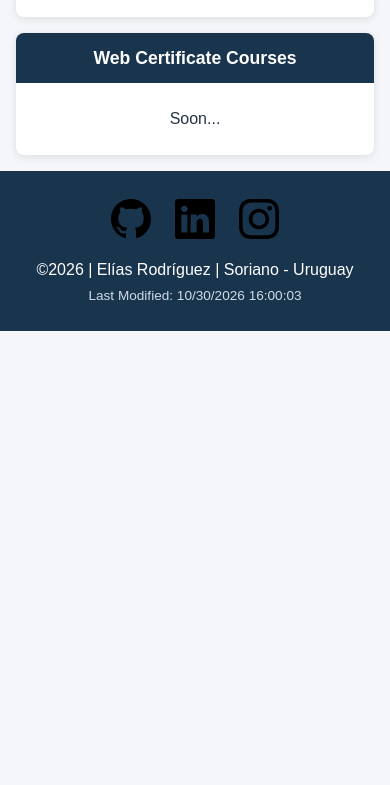
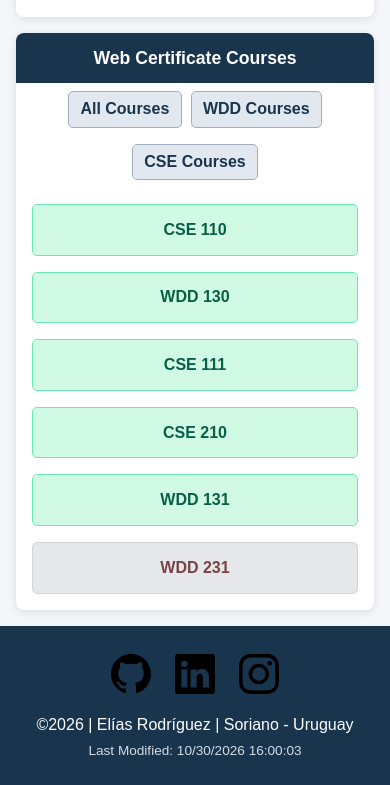
Before and after one commit to ElRodFe/wdd231, a plain HTML site: page index.html in a window 390 px wide. Shown: the part 837-1622 px from the top of the page. Before the commit the page ends 1168 px from the top, so only its background shows below. Drawn offline with Linux system fonts and the light colour scheme.

Commit message:
courses cards added and css enhanced

```diff
--- a/index.html
+++ b/index.html
@@ -8,7 +8,7 @@
     <meta name="author" content="Elías Rodríguez">
     <title>WDD231 - Elias Rodríguez</title>
 
-    <link rel="stylesheet" href="styles/normalize.css">
+    <link rel="stylesheet" href="styles/normalize.css" preconnect>
     <link rel="stylesheet" href="styles/index.css">
 
     <script src="scripts/utils.js" defer></script>
@@ -39,23 +39,26 @@
         </section>
         <section class="student-photo">
             <h3>Student Photo</h3>
-            <img src="images/myself.webp" alt="Elias Rodriguez´s photo" loading="lazy">
+            <img src="images/myself.webp" alt="Portrait of Elías Rodríguez" width="600" height="800" loading="lazy">
         </section>
         <section class="certificates">
             <h3>Web Certificate Courses</h3>
-            <p>Soon...</p>
+            <button id="all-courses">All Courses</button>
+            <button id="wdd">WDD Courses</button>
+            <button id="cse">CSE Courses</button>
+            <div class="courses-list"></div>
         </section>
     </main>
     <footer>
         <div class="social-media">
             <a href="https://github.com/ElRodFe" class="github-link">
-                <img class="github" src="images/github.svg" alt="github logo">
+                <img class="github" src="images/github.svg" width="40" height="40" alt="github logo">
             </a>
             <a href="https://www.linkedin.com/in/eliasrodrigg/" class="linkedin-link">
-                <img class="linkedin" src="images/linkedin.svg" alt="linkedin logo">
+                <img class="linkedin" src="images/linkedin.svg" width="40" height="40" alt="linkedin logo">
             </a>
             <a href="https://www.instagram.com/elias.rodrigg/" class="instagram-link">
-                <img class="instagram" src="images/instagram.svg" alt="instagram logo">
+                <img class="instagram" src="images/instagram.svg" width="40" height="40" alt="instagram logo">
             </a>
         </div>
         <p>©<span id="currentYear"></span> | Elías Rodríguez | Soriano - Uruguay</p>
--- a/scripts/utils.js
+++ b/scripts/utils.js
@@ -1,9 +1,9 @@
-//Get Date and year for lastModified Footer
+////    Get Date and year for lastModified Footer
 const currentYear = new Date().getFullYear();
 document.getElementById("currentYear").textContent = currentYear;
 document.getElementById("lastModified").textContent = `Last Modified: ${document.lastModified}`;
 
-//Hamburger menu functionality
+////    Hamburger menu functionality
 const hamButton = document.querySelector("#ham-button");
 const navigation = document.querySelector(".nav-bar");
 
@@ -26,7 +26,7 @@ hamButton.addEventListener("click", () => {
 });
 
 
-//Populate the Certificates seciton
+////    Populate the Certificates seciton
 const courses = [
     {
         subject: 'CSE',
@@ -38,7 +38,7 @@ const courses = [
         technology: [
             'Python'
         ],
-        completed: false
+        completed: true
     },
     {
         subject: 'WDD',
@@ -51,7 +51,7 @@ const courses = [
             'HTML',
             'CSS'
         ],
-        completed: false
+        completed: true
     },
     {
         subject: 'CSE',
@@ -63,7 +63,7 @@ const courses = [
         technology: [
             'Python'
         ],
-        completed: false
+        completed: true
     },
     {
         subject: 'CSE',
@@ -75,7 +75,7 @@ const courses = [
         technology: [
             'C#'
         ],
-        completed: false
+        completed: true
     },
     {
         subject: 'WDD',
@@ -89,7 +89,7 @@ const courses = [
             'CSS',
             'JavaScript'
         ],
-        completed: false
+        completed: true
     },
     {
         subject: 'WDD',
@@ -106,3 +106,60 @@ const courses = [
         completed: false
     }
 ]
+
+const coursesList = document.querySelector(".courses-list");
+
+const allCoursesButton = document.querySelector("#all-courses");
+const wddButton = document.querySelector("#wdd");
+const cseButton = document.querySelector("#cse");
+
+// Display courses on the page
+function displayCourses(courseArray) {
+    coursesList.innerHTML = "";
+
+    courseArray.forEach(course => {
+        const courseCard = document.createElement("div");
+
+        courseCard.classList.add("course-card");
+
+        // Add a different class depending on completion
+        if (course.completed) {
+            courseCard.classList.add("completed");
+        } else {
+            courseCard.classList.add("not-completed");
+        }
+
+        courseCard.textContent = `${course.subject} ${course.number}`;
+
+        coursesList.appendChild(courseCard);
+    });
+}
+
+// Filter courses by subject
+function filterCourses(subject) {
+    if (subject === "ALL") {
+        displayCourses(courses);
+    } else {
+        const filteredCourses = courses.filter(course =>
+            course.subject === subject
+        );
+
+        displayCourses(filteredCourses);
+    }
+}
+
+// Button event listeners
+allCoursesButton.addEventListener("click", () => {
+    filterCourses("ALL");
+});
+
+wddButton.addEventListener("click", () => {
+    filterCourses("WDD");
+});
+
+cseButton.addEventListener("click", () => {
+    filterCourses("CSE");
+});
+
+// Display all courses when the page loads
+displayCourses(courses);
--- a/styles/index.css
+++ b/styles/index.css
@@ -126,6 +126,55 @@ main h2 {
     margin: 0;
 }
 
+/* Course Filter Buttons */
+.certificates button {
+    background-color: #e2e8f0;
+    color: #19344d;
+    border: 1px solid #a0aec0;
+    border-radius: 5px;
+    padding: 0.6rem 1.2rem;
+    margin: 0.75rem 0.25rem;
+    cursor: pointer;
+    font-weight: bold;
+    transition: background-color 0.2s;
+}
+
+.certificates button:hover {
+    background-color: #b8cce0;
+}
+
+/* Courses Grid */
+.courses-list {
+    display: grid;
+    grid-template-columns: repeat(3, 1fr);
+    gap: 1rem;
+    padding: 1rem;
+    min-height: 120px;
+}
+
+/* General Course Card */
+.course-card {
+    padding: 0.8rem;
+    border-radius: 5px;
+    text-align: center;
+    font-weight: bold;
+    border: 1px solid #bbb;
+}
+
+/* Completed Courses */
+.course-card.completed {
+    background-color: #d1fae5;
+    color: #065f46;
+    border-color: #6ee7b7;
+}
+
+/* Incomplete Courses */
+.course-card.not-completed {
+    background-color: #e5e7eb;
+    color: #7a4343;
+    border-color: #d1d5db;
+}
+
 /* Social Media */
 .social-media {
     grid-column: 1 / -1;
@@ -233,4 +282,14 @@ footer p {
     .student-photo img {
         max-width: 200px;
     }
+
+    .courses-list {
+        grid-template-columns: 1fr;
+        min-height: 350px;
+    }
+
+    .certificates button {
+        padding: 0.5rem 0.7rem;
+        margin: 0.5rem 0.15rem;
+    }
 }
```
Also changed, not shown: 1 other file.
